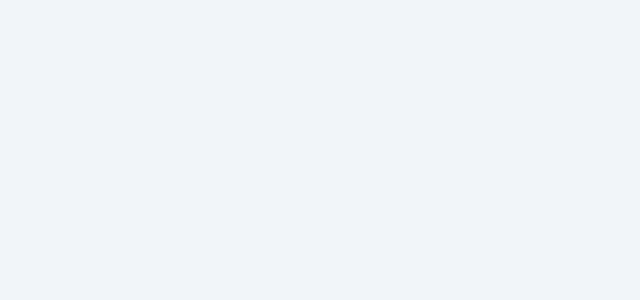
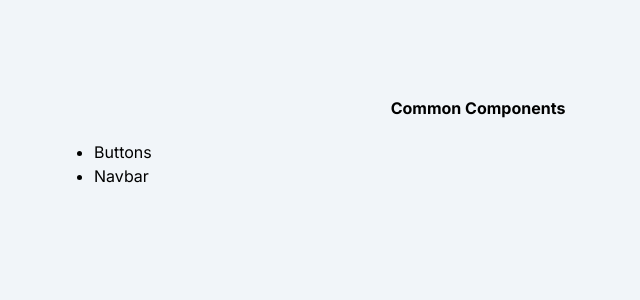
Before and after one commit to Zahid67635/project-3.0, a Next.js app: page /components in a window 1280 px wide. Shown: the top 300 px of the page, without its empty margins (162-802 px from the left). Built offline with nearby package versions, Linux system fonts and the light colour scheme.

Commit message:
Created basic components structure

```diff
--- /dev/null
+++ b/src/app/components/buttons/page.jsx
@@ -0,0 +1,5 @@
+function page() {
+  return <div>Buttons</div>;
+}
+
+export default page;
--- /dev/null
+++ b/src/app/components/navbar/page.jsx
@@ -0,0 +1,5 @@
+function page() {
+  return <div>Navbar</div>;
+}
+
+export default page;
--- a/src/app/components/page.jsx
+++ b/src/app/components/page.jsx
@@ -1,9 +1,23 @@
-import React from "react";
+import Link from "next/link";
+
+const componentsList = [
+  { name: "Buttons", href: "/components/buttons" },
+  { name: "Navbar", href: "/components/navbar" },
+];
 
 function page() {
   return (
-    <div className="flex min-h-screen flex-col items-center justify-between p-24 bg-slate-100">
-      {/* add your components here */}
+    <div className="flex flex-col min-h-screen gap-5 py-24 px-[20%] bg-slate-100">
+      <div className="font-bold text-center">Common Components</div>
+      <ul className="list-disc">
+        {componentsList.map((item) => {
+          return (
+            <li key={item.name} className="hover:text-green-600">
+              <Link href="/components/navbar">{item.name}</Link>
+            </li>
+          );
+        })}
+      </ul>
     </div>
   );
 }
--- /dev/null
+++ b/src/components/buttons/Button.jsx
@@ -0,0 +1,10 @@
+function Button () {
+
+  return (
+    <div>
+      Button
+    </div>
+  )
+};
+
+export default Button
--- /dev/null
+++ b/src/components/buttons/DisableButton.jsx
@@ -0,0 +1,5 @@
+function DisableButton() {
+  return <div>Disable Button</div>;
+}
+
+export default DisableButton;
--- /dev/null
+++ b/src/components/buttons/LinkButton.jsx
@@ -0,0 +1,5 @@
+function LinkButton() {
+  return <div>Link Button</div>;
+}
+
+export default LinkButton;
--- /dev/null
+++ b/src/components/navbar/Navbar.jsx
@@ -0,0 +1,5 @@
+function Navbar() {
+  return <nav>This is navbar</nav>;
+}
+
+export default Navbar;
```
